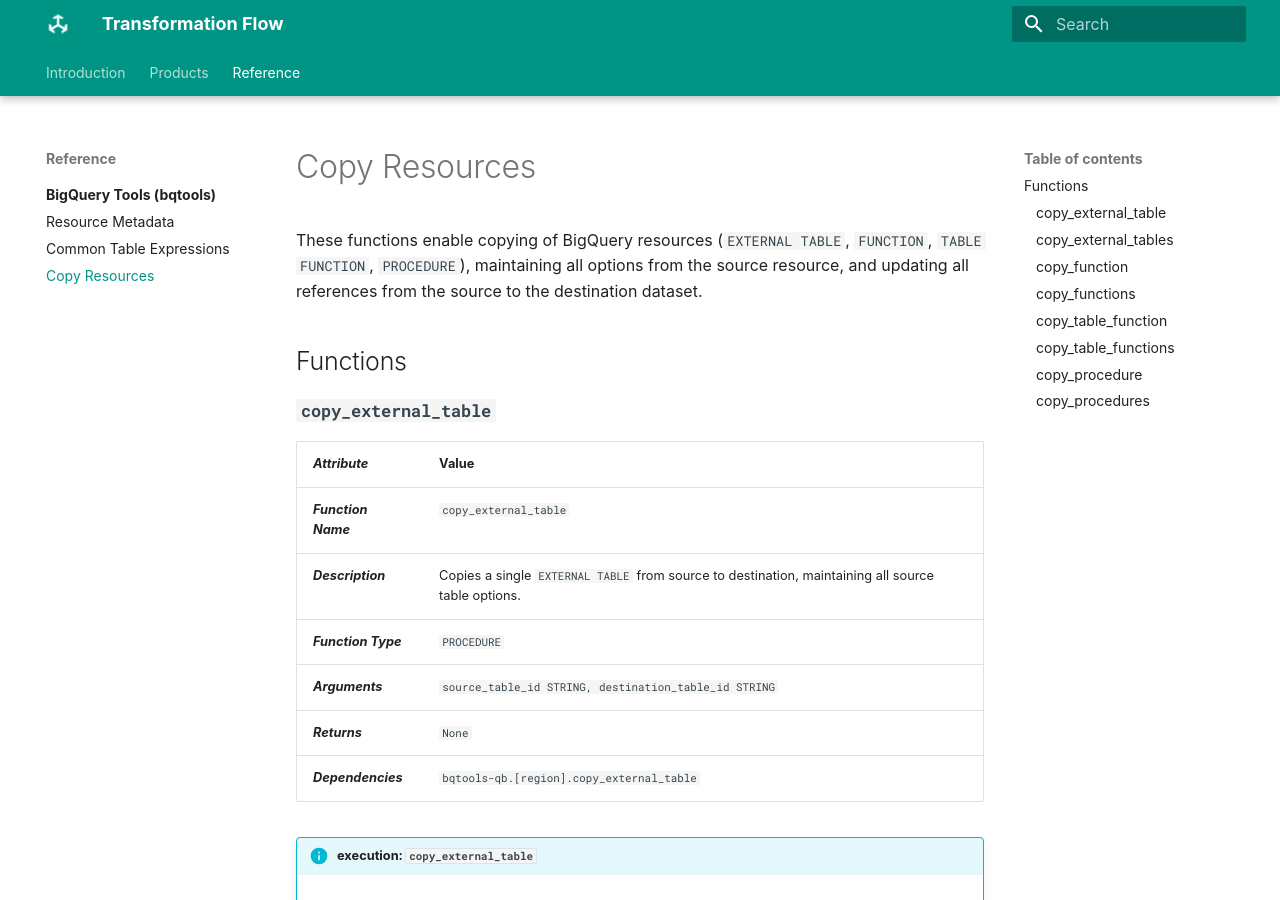
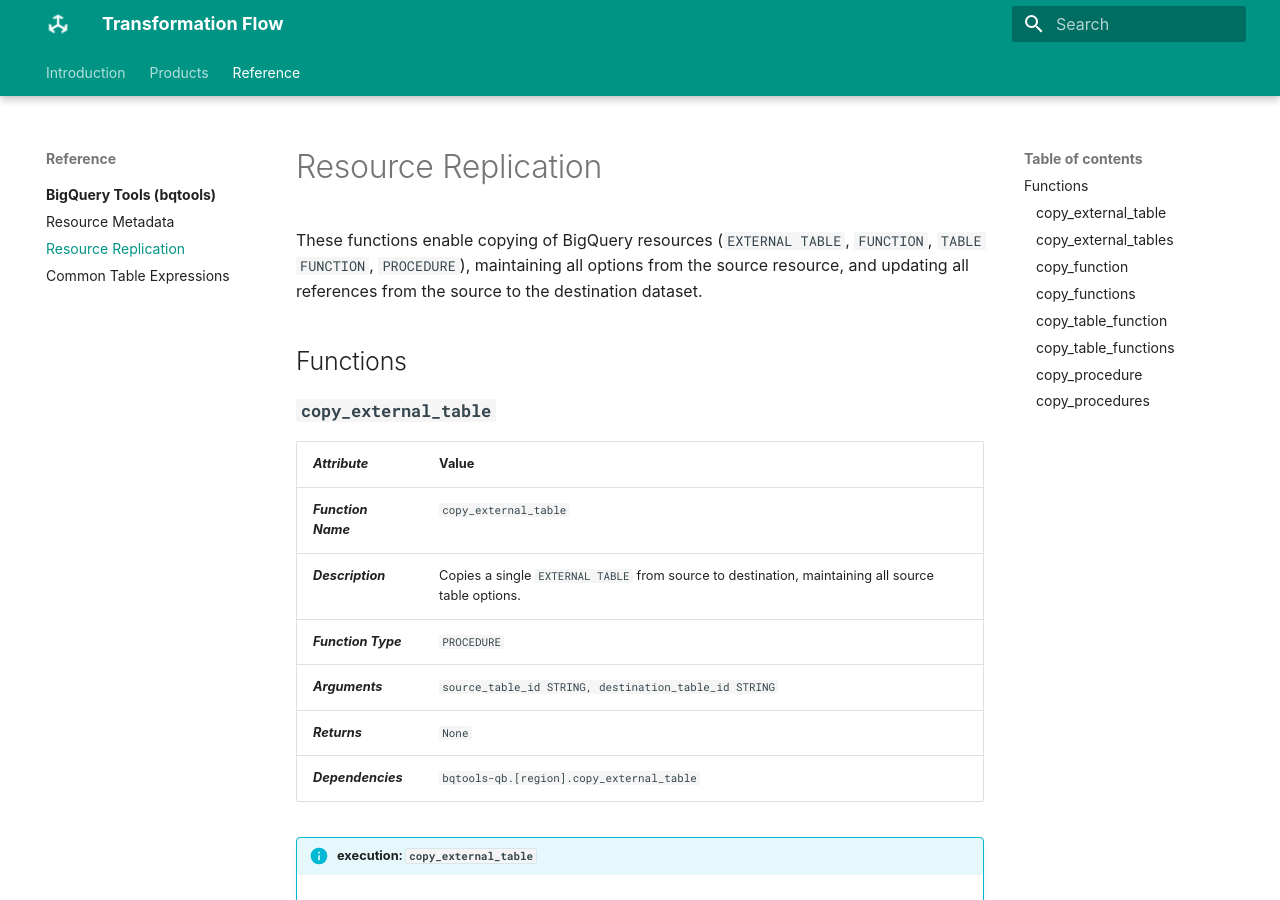
Before and after one commit to transformationflow/transformationflow.github.io, an MkDocs documentation site: the page built from docs/reference/bqtools/replication.md, in a window 1280 px wide and 900 px high. Built offline with MkDocs 1.6.1 and Material for MkDocs 9.7.7, drawn with Linux system fonts in a browser that asks for light colours; some web fonts are replaced.

Commit message:
renamed copy to replication

```diff
--- a/mkdocs.yml
+++ b/mkdocs.yml
@@ -30,9 +30,8 @@
     - BigQuery Tools (bqtools):
       - Overview: reference/bqtools/index.md
       - Resource Metadata: reference/bqtools/metadata.md
+      - Resource Replication: reference/bqtools/replication.md
       - Common Table Expressions: reference/bqtools/cte.md
-      - Copy Resources: reference/bqtools/copy.md
-
 
     # - BigQuery Tools (bqtools):
       #- ID Functions: docs/reference/bqtools/id.md
```
Also changed, not shown: docs/reference/bqtools/replication.md (renamed from docs/reference/bqtools/copy.md).
